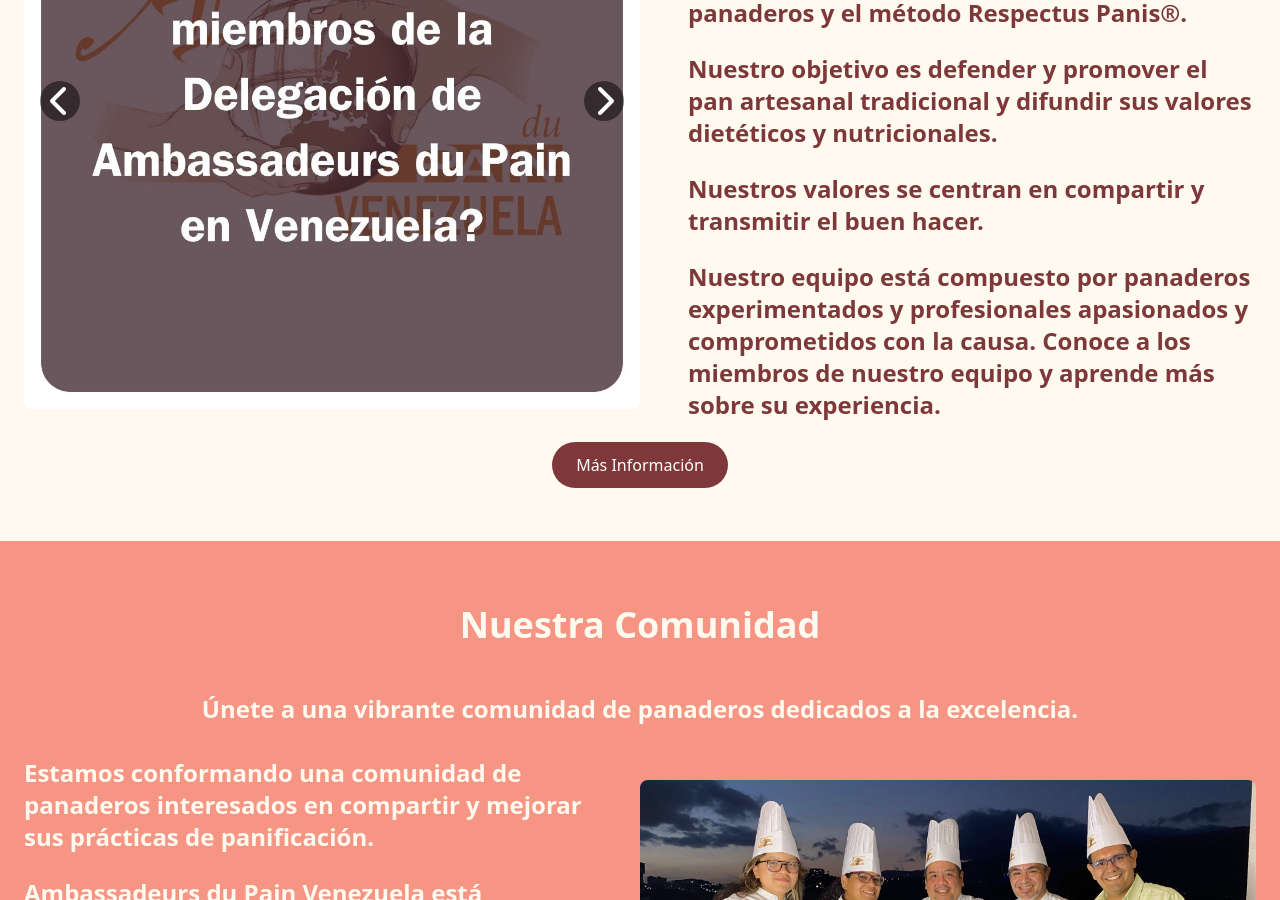
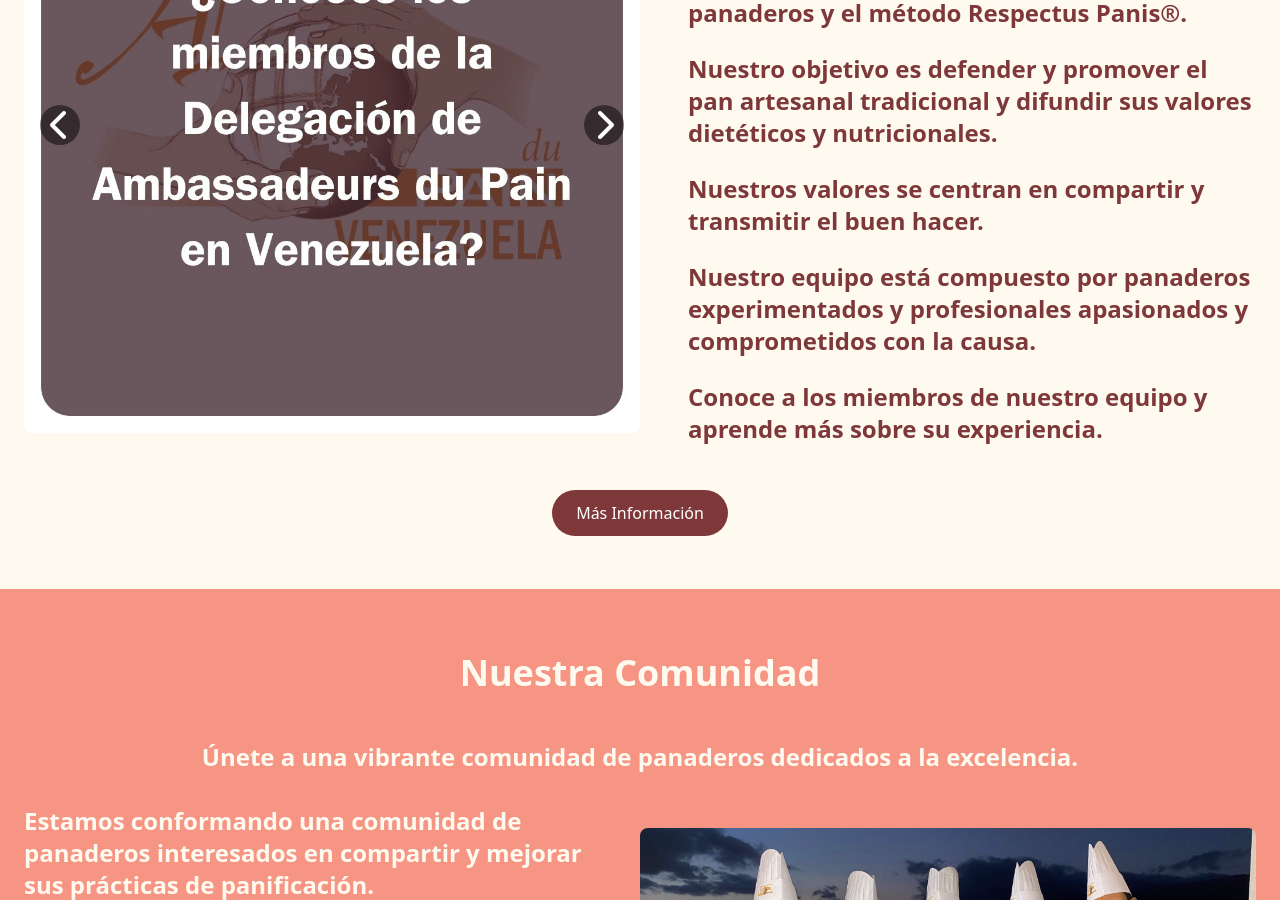
Before and after one commit to ambassadeursdupainvenezuela/ambassadeursdupainvenezuela.github.io, a Jekyll site: the page built from index.html, in a window 1280 px wide and 900 px high, scrolled down 1339 px. Built offline with Jekyll 4.4.1, drawn with Linux system fonts in a browser that asks for light colours; nearby versions of some CDN libraries.

Commit message:
Fix index

```diff
--- a/index.html
+++ b/index.html
@@ -50,9 +50,9 @@
         <p class="mb-6">Nuestro objetivo es defender y promover el pan artesanal tradicional y difundir sus valores
           dietéticos y nutricionales.</p>
         <p class="mb-6">Nuestros valores se centran en compartir y transmitir el buen hacer.</p>
-        <p>Nuestro equipo está compuesto por panaderos experimentados y profesionales apasionados y comprometidos con la
-          causa.
-          Conoce a los miembros de nuestro equipo y aprende más sobre su experiencia.</p>
+        <p class="mb-6">Nuestro equipo está compuesto por panaderos experimentados y profesionales apasionados y
+          comprometidos con la causa.</p>
+        <p class="mb-6">Conoce a los miembros de nuestro equipo y aprende más sobre su experiencia.</p>
       </div>
     </div>
     <div class="text-center mt-8">
```
